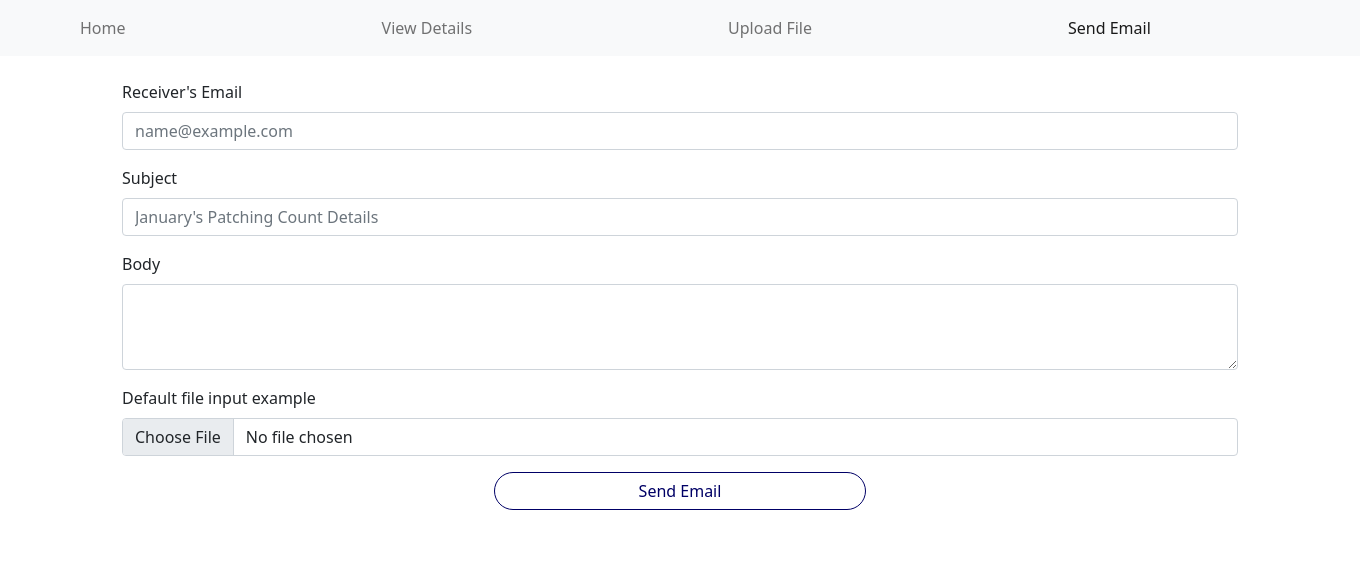
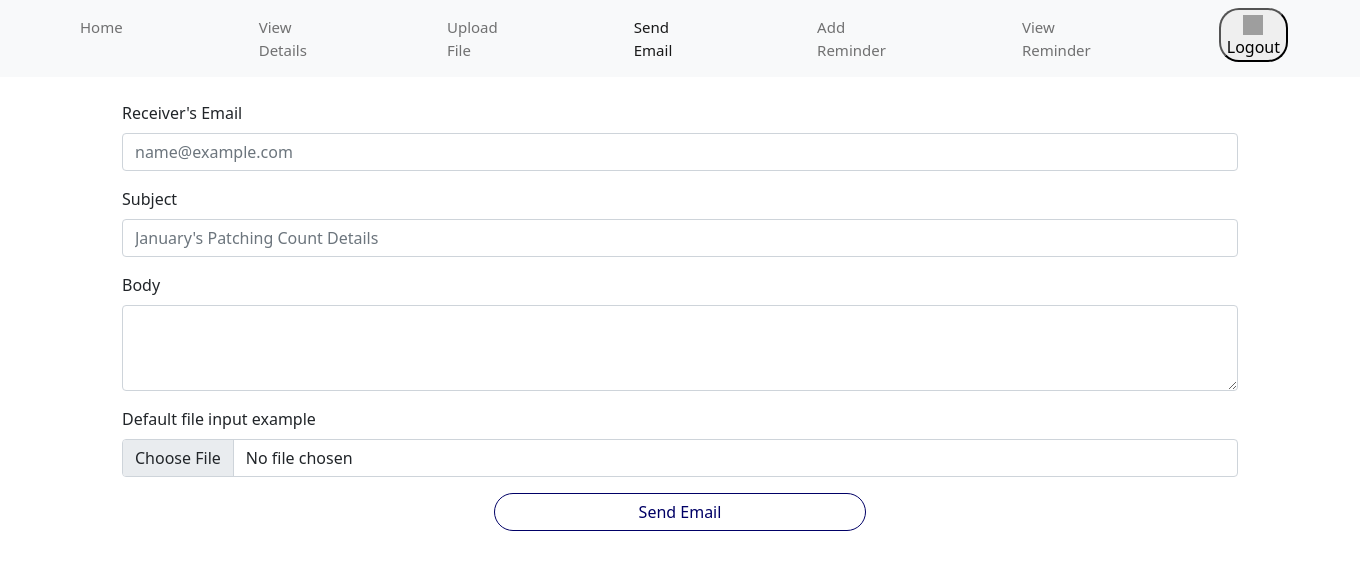
Before and after one commit to Anwita17/flask_project, a Flask app: page /send_mail in a window 1360 px wide. Shown: the top 570 px of the page. Run offline with Flask 2, Linux system fonts and the light colour scheme; the visitor is signed in with stand-in values (Sample User, id 1); some libraries are stand-ins or nearby versions; grey boxes are pictures that could not be loaded.

Commit message:
Update base.html

```diff
--- a/templates/base.html
+++ b/templates/base.html
@@ -36,18 +36,30 @@
             <div class="collapse navbar-collapse" id="navbarSupportedContent">
                 <ul class="navbar-nav me-auto mb-2 mb-lg-0">
                     <li class="nav-item">
-                        <a data-toggle="tab" class="nav-link" aria-current="page" href="/">Home</a>
+                        <a data-toggle="tab" class="nav-link" aria-current="page" href="/home"style="font-size: 15px;">Home</a>
                     </li>
                     <li class="nav-item ">
-                        <li ><a data-toggle="tab" class="nav-link {% if request.endpoint == 'details' %} active {% endif %}" href="/view_details">View Details</a></li>
+                        <a data-toggle="tab" class="nav-link {% if request.endpoint == 'details' %} active {% endif %}" href="/view_details"style="font-size: 15px;">View Details</a>
                     </li>
 
                     <li class="nav-item">
-                        <li><a data-toggle="tab" class="nav-link {% if request.endpoint == 'upload' %} active {% endif %} " href="/upload">Upload File</a></li>
+                        <a data-toggle="tab" class="nav-link {% if request.endpoint == 'upload' %} active {% endif %} " href="/upload"style="font-size: 15px;">Upload File</a>
 
                     </li>
                     <li class="nav-item">
-                        <li><a data-toggle="tab" class="nav-link {% if request.endpoint == 'send_mail' %} active {% endif %}" id="change2" href="/send_mail">Send Email</a></li>
+                       <a data-toggle="tab" class="nav-link {% if request.endpoint == 'send_mail' %} active {% endif %}" id="change2" href="/send_mail"style="font-size: 15px;">Send Email</a>
+                    </li>
+                    <li class="nav-item">
+                        <a data-toggle="tab" class="nav-link {% if request.endpoint == 'set_reminder' %} active {% endif %}" id="change2" href="/set_reminder" style="font-size: 15px;">Add Reminder</a>
+                    </li>
+                    <li class="nav-item">
+                        <a data-toggle="tab" class="nav-link {% if request.endpoint == 'view_reminder' %} active {% endif %}" id="change2" href="/view_reminder"style="font-size: 15px;">View Reminder</a>
+                    </li>
+                    <li class="nav-item">
+                        <form action="/" method="POST">
+                        <button type="submit" value="Logout" name="logout" style="border-radius: 20px;"><img src="../static/logout2.png" style="height: 20px;width: 20px;"> Logout</button>
+
+                    </form>
                     </li>
                 </ul>
             </div>
```
